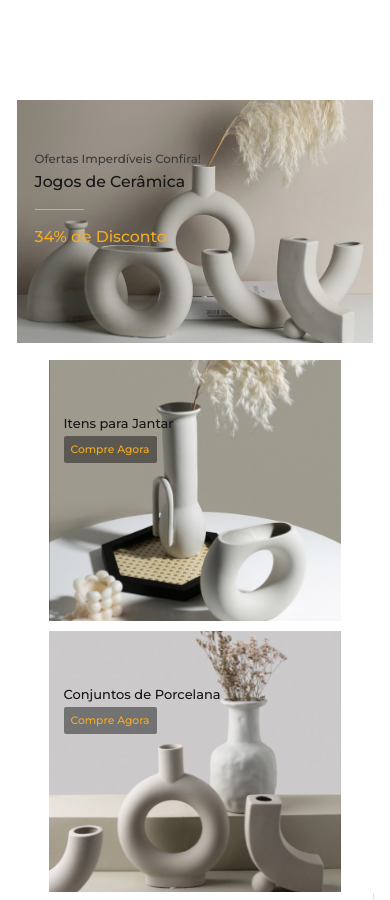
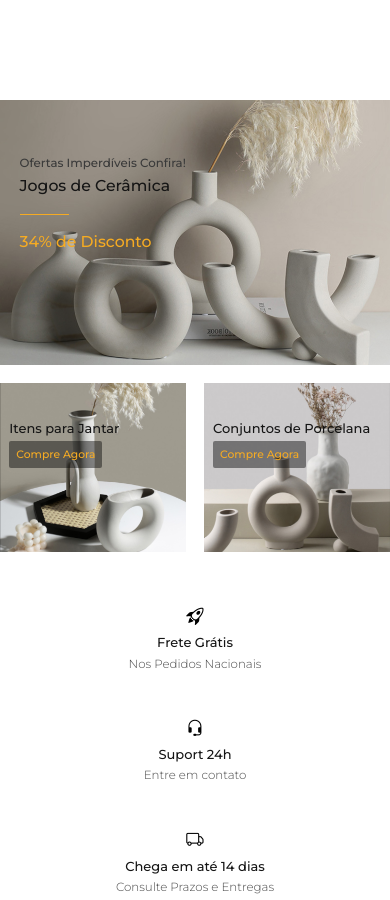
Before and after one commit to emersonmarins/site02-Ceramic, a website built with Parcel: page index.html in a window 390 px wide. Shown: the top 900 px of the page. Built offline with nearby package versions, Linux system fonts and the light colour scheme; a web font is replaced by a local one.

Commit message:
correction of all absolute widths of elements

```diff
--- a/index.html
+++ b/index.html
@@ -4,7 +4,7 @@
 <head>
     <meta charset="UTF-8">
     <meta http-equiv="X-UA-Compatible" content="IE=edge">
-    <meta name="viewport" content="width=device-width, initial-scale=1.0">
+    <meta name="viewport" content="width=device-width, initial-scale=1">
     <title>Porcelana</title>
     <link rel="preconnect" href="https://fonts.googleapis.com">
     <link rel="preconnect" href="https://fonts.gstatic.com" crossorigin>
@@ -16,11 +16,11 @@
         crossorigin="anonymous" referrerpolicy="no-referrer" />
     <link rel="stylesheet" href="https://cdn.jsdelivr.net/npm/bootstrap-icons@1.10.3/font/bootstrap-icons.css">
 
+    <link rel="stylesheet" href="./src/styles/index.css">
     <link rel="stylesheet" href="./src/components/MenuDropdown/styles/index.css">
     <link rel="stylesheet" href="./src/components/ShoppingCarts/styles/index.css">
     <link rel="stylesheet" href="./src/components/Carousel/styles/index.css">
     <link rel="stylesheet" href="./src/components/footer/styles/index.css">
-    <link rel="stylesheet" href="./src/styles/index.css">
 
 </head>
 <body>
--- a/src/components/Carousel/styles/index.scss
+++ b/src/components/Carousel/styles/index.scss
@@ -91,6 +91,11 @@ $section04-wrapper: 'container-carousel';
     }
   };
   @media screen and (max-width:500px) {
+    .#{$section04-wrapper} {
+      &__title{
+        padding-left: 7px;
+      }
+    }
     .container-carousel__product-list {
       width: var(--section-container-width);
     }
--- a/src/components/MenuDropdown/styles/index.scss
+++ b/src/components/MenuDropdown/styles/index.scss
@@ -17,6 +17,7 @@
   position: absolute;
   height: 39px;
   margin: auto;
+  z-index: 10;
 
 }
 .search-container {
@@ -127,7 +128,7 @@
     display: flex;
     justify-content: space-between;
     align-items: center;
-    padding: 10px;
+    padding: 10px 21px;
   }
   .logo {
     flex: 1;
@@ -148,7 +149,6 @@
   }
   .menu-toggle {
     display: block;
-    padding: 10px;
     color: #333;
     text-decoration: none;
   }
@@ -204,11 +204,6 @@
     display: none;
   }
 }
-
-.hidden {
-  display: none;
-}
-
 
 /* KEYFRAMES */
 @keyframes showSearchInput {
--- a/src/components/footer/styles/index.scss
+++ b/src/components/footer/styles/index.scss
@@ -89,7 +89,7 @@ $footer-end: 'footer__end';
 
 @media screen and (max-width:540px) {
     .#{$footer} {
-        padding: 14px 0 40px;
+        padding: 14px 0 40px 7px;
         display: flex;
         flex-direction: column;
 
@@ -124,12 +124,20 @@ $footer-end: 'footer__end';
     text-transform: uppercase;
     height: 40px;
     position: relative;
+    width: 100%;
 
+ &::before{
+    content: "";
+    width: 100vw;
+    position: absolute;
+    height: 100%;
+    background-color: rgb(14, 14, 14);
 
+ }
     .footer__copy {
         height: 100%;
         background-color: rgb(14, 14, 14);
-        width: 100vw;
+        width: 100%;
         color: rgb(170, 170, 170);
         display: inline-block;
         font-size: var(--step--6);
--- a/src/styles/01-settings/_widths.scss
+++ b/src/styles/01-settings/_widths.scss
@@ -1,7 +1,7 @@
 :root {
-  --page-width: 95vw;
+  --page-width: 100%;
   --page-max-width: 1280px;
-  --page-min-width: 350px;
+  --page-min-width: 300px;
   --product-card-min-width: 300px;
   --product-card-width: 300px;
   --product-card-max-width: 400px;
--- a/src/styles/04-elements/_elements.scss
+++ b/src/styles/04-elements/_elements.scss
@@ -1,7 +1,8 @@
 body {
-  width: 100vw;
+  width: var(--page-width);
   min-height: 100vh;
   overflow-x: hidden;
+
 }
 
 /* Estilização da barra de rolagem */
@@ -59,12 +60,6 @@ footer {
   grid-area: footer;
 }
 
-@media screen and (max-width:500px) {
-  main{
-    padding: 0 7px;
-  }
-};
-
 h1,
 h2,
 h3,
@@ -111,7 +106,7 @@ i {
 }
 
 .hidden {
-  display: none;
+  display: none !important;
 }
 .hiddenPageMain {
   animation: fadeOut 2s forwards;
--- a/src/styles/06-components/_section-top.scss
+++ b/src/styles/06-components/_section-top.scss
@@ -19,7 +19,7 @@ $nav-top: 'nav-top';
         top: 0;
         left: 0;
         height: 49px;
-        width: 100vw;
+        width: 100%;
         background-color: var(--color-font03);
         z-index: -1;
     }
--- a/src/styles/06-components/main/_media-queries.scss
+++ b/src/styles/06-components/main/_media-queries.scss
@@ -6,16 +6,19 @@
 
         &__right {
             grid-area: contentright;
+            display: flex;
+            flex-direction: row;
+            gap: 4.5vw;
         }
 
         display: grid;
-        grid-template-columns: 0.3fr 6fr 0.3fr;
+        grid-template-columns: 1fr;
         grid-template-areas:
-            "contentleft    contentleft    contentleft"
-            "          .    contentright   .          ";
+            "contentleft"
+            "contentright";
         gap: 4.5vw;
-        // justify-content: center;
-        justify-items: center;
+        justify-content: center;
+        width: 100%;
     }
 }
 
--- a/src/styles/06-components/main/_section03.scss
+++ b/src/styles/06-components/main/_section03.scss
@@ -46,7 +46,6 @@ $section03-wrapper: 'section03';
 
   &__text {
     font-weight: 300;
-    // font-size: 0.9rem;
   }
 
 }
--- a/src/styles/06-components/main/_section07.scss
+++ b/src/styles/06-components/main/_section07.scss
@@ -7,6 +7,7 @@ $section07: 'section07';
     font-size: var(--step-3);
     margin-top: 40px;
     margin-bottom: 20px;
+    padding-left: 7px;
 
     h2 {
 
```
Also changed, not shown: src/styles/06-components/main/_section02.scss (+0 -7 lines), src/components/Carousel/styles/index.css, src/components/MenuDropdown/styles/index.css, src/components/footer/styles/index.css, src/styles/index.css, 4 other files.
